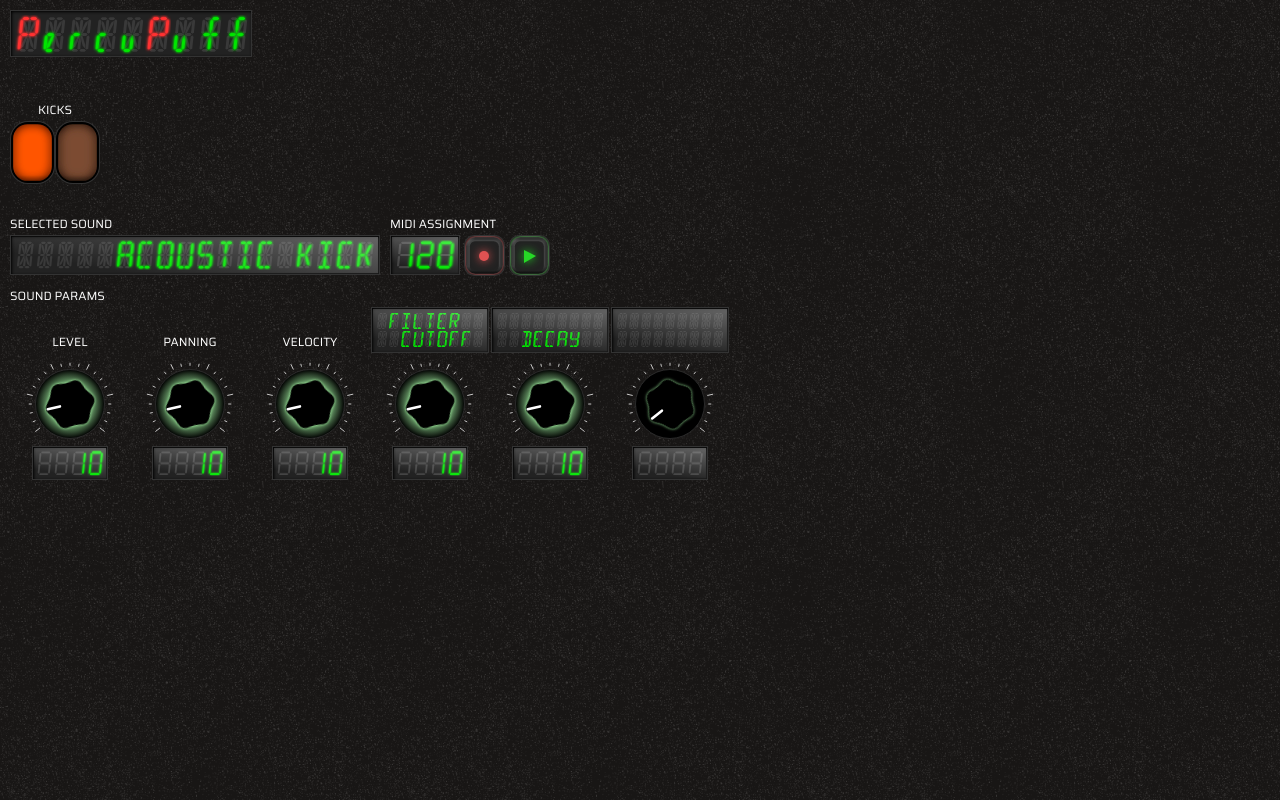
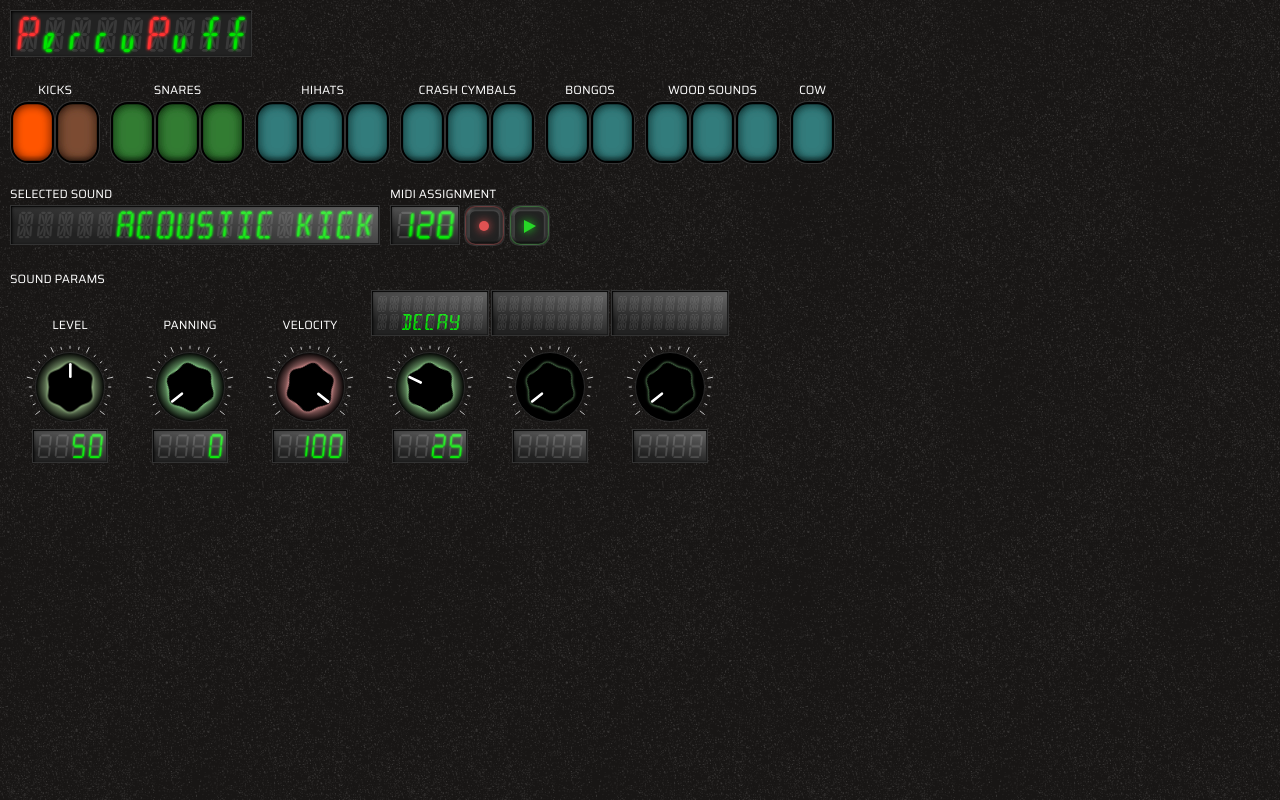
Before and after one commit to lilyvanoekel/percupuff, a React (Vite) app in the folder view/: page / in a window 1280 px wide. Built offline with nearby package versions, Linux system fonts and the light colour scheme.

Commit message:
gui/params optimization

```diff
--- a/view/src/ParamStore.tsx
+++ b/view/src/ParamStore.tsx
@@ -5,66 +5,18 @@
 import React, { createContext, useState, useContext, useEffect } from "react";
 import { debounce } from "./common/debounce";
 import { getPatchConnection } from "./common/patchConnection";
-
-export const instruments = {
-  bd1: { name: "Acoustic Kick" },
-  bd2: { name: "Electric Kick" },
-} as const;
-
-export type InstrumentKey = keyof typeof instruments;
-type InstrumentParams =
-  | `${InstrumentKey}Level`
-  | `${InstrumentKey}Panning`
-  | `${InstrumentKey}Velocity`;
-
-export interface ParamState extends Record<InstrumentParams, number> {
-  mainLevel: number;
-  bd1Decay: number;
-}
-
-export type Param = keyof ParamState;
+import { Param, paramDefaults, ParamState } from "./params";
 
 type ParamUpdater = <K extends keyof ParamState>(
-  key: K
-) => (value: ParamState[K]) => void;
+  key: K,
+  value: ParamState[K]
+) => void;
 
 interface ParamStoreContextType {
   paramState: ParamState;
   setParams: (value: Partial<ParamState>) => void;
   updateParam: ParamUpdater;
 }
-
-type Min = number;
-type Max = number;
-type Step = number;
-
-const initialStateInstrumentParams = Object.fromEntries(
-  Object.keys(instruments).flatMap((instrumentKey) => [
-    [instrumentKey + "Level", 50],
-    [instrumentKey + "Panning", 0],
-    [instrumentKey + "Velocity", 100],
-  ])
-) as Record<InstrumentParams, number>;
-
-const instrumentParamsRange = Object.fromEntries(
-  Object.keys(instruments).flatMap((instrumentKey) => [
-    [instrumentKey + "Level", [0, 100, 1]],
-    [instrumentKey + "Panning", [-100, 100, 0]],
-    [instrumentKey + "Velocity", [0, 100, 1]],
-  ])
-) as Record<InstrumentParams, [Min, Max, Step]>;
-
-const initialState: ParamState = {
-  mainLevel: 10,
-  bd1Decay: 25,
-  ...initialStateInstrumentParams,
-};
-
-export const paramRange: Record<Param, [Min, Max, Step]> = {
-  mainLevel: [0, 100, 1],
-  bd1Decay: [15, 60, 1],
-  ...instrumentParamsRange,
-};
 
 const ParamStoreContext = createContext<ParamStoreContextType | undefined>(
   undefined
@@ -83,15 +35,14 @@ const paramToDsp = debounce((value: Partial<ParamState>) => {
 export const ParamStoreProvider: React.FC<{ children: React.ReactNode }> = ({
   children,
 }) => {
-  const [state, setState] = useState<ParamState>(initialState);
+  const [state, setState] = useState<ParamState>(paramDefaults);
 
   const setParams = (value: Partial<ParamState>) => {
     paramToDsp(value);
     setState((prevState) => ({ ...prevState, ...value }));
   };
 
-  const updateParam: ParamUpdater = (key) => (value) =>
-    setParams({ [key]: value });
+  const updateParam: ParamUpdater = (key, value) => setParams({ [key]: value });
 
   useEffect(() => {
     const patchConnection = getPatchConnection();
@@ -108,7 +59,7 @@ export const ParamStoreProvider: React.FC<{ children: React.ReactNode }> = ({
     };
 
     patchConnection?.addAllParameterListener(listener);
-    for (const key in initialState) {
+    for (const key in paramDefaults) {
       patchConnection?.requestParameterValue(key);
     }
     return () => {
--- a/view/src/StoredStateStore.tsx
+++ b/view/src/StoredStateStore.tsx
@@ -5,7 +5,7 @@
  */
 
 import React, { createContext, useState, useContext } from "react";
-import { InstrumentKey } from "./ParamStore";
+import { InstrumentKey } from "./params";
 
 export interface StoredState {
   selectedInstrument: InstrumentKey;
@@ -14,7 +14,7 @@ export interface StoredState {
 export type StoredStateItem = keyof StoredState;
 
 const initialState: StoredState = {
-  selectedInstrument: "bd1",
+  selectedInstrument: "kick1",
 };
 
 type StoredStateUpdater = <K extends keyof StoredState>(
--- a/view/src/components/InstrumentPicker.tsx
+++ b/view/src/components/InstrumentPicker.tsx
@@ -1,5 +1,10 @@
 import { HSL } from "../common/color/hsl";
-import { InstrumentKey } from "../ParamStore";
+import {
+  groupColors,
+  instrumentGroups,
+  InstrumentKey,
+  instrumentsByGroup,
+} from "../params";
 import { useStoredStateStore } from "../StoredStateStore";
 import { Button2 } from "./elements/Button2";
 import { Label } from "./elements/Label";
@@ -7,8 +12,8 @@ import { Label } from "./elements/Label";
 export const InstrumentGroup: React.FC<{
   name: string;
   instrumentIds: InstrumentKey[];
-  hue: number;
-}> = ({ name, instrumentIds, hue }) => {
+  color: HSL;
+}> = ({ name, instrumentIds, color }) => {
   const { storedState, updateStoredStateItem } = useStoredStateStore();
 
   return (
@@ -20,7 +25,7 @@ export const InstrumentGroup: React.FC<{
         {instrumentIds.map((id) => (
           <div key={id}>
             <Button2
-              color={HSL(hue, 42, 34)}
+              color={color}
               width={45}
               height={63}
               active={storedState.selectedInstrument === id}
@@ -35,10 +40,19 @@ export const InstrumentGroup: React.FC<{
   );
 };
 
-export const InstrumentPicker: React.FC = () => (
-  <div style={{ padding: "10px" }}>
-    <InstrumentGroup name="Kicks" instrumentIds={["bd1", "bd2"]} hue={20} />
-    {/* <InstrumentGroup name="Snares" instrumentIds={[2, 3]} hue={120} />
-    <InstrumentGroup name="Hihats" instrumentIds={[4, 5, 6]} hue={180} /> */}
-  </div>
-);
+export const InstrumentPicker: React.FC = () => {
+  // instrumentGroup
+
+  return (
+    <div style={{ paddingLeft: "10px" }}>
+      {instrumentGroups.map((groupName) => (
+        <InstrumentGroup
+          key={groupName}
+          name={groupName}
+          instrumentIds={instrumentsByGroup[groupName]}
+          color={groupColors[groupName]}
+        />
+      ))}
+    </div>
+  );
+};
--- a/view/src/components/Logo.tsx
+++ b/view/src/components/Logo.tsx
@@ -1,7 +1,7 @@
 import { SixteenSegment } from "./elements/SixteenSegment";
 
 export const Logo = () => (
-  <div style={{ padding: "10px" }}>
+  <div style={{ padding: "10px", paddingBottom: "20px" }}>
     <div
       style={{
         lineHeight: "1",
@@ -11,7 +11,6 @@ export const Logo = () => (
         boxShadow: "1px 1px 3px 0px #000000 inset",
         width: "242px",
         boxSizing: "border-box",
-        marginBottom: "20px",
         display: "flex",
       }}
     >
--- a/view/src/components/elements/Button.tsx
+++ b/view/src/components/elements/Button.tsx
@@ -13,7 +13,14 @@ export const Button: React.FC<{
   const borderWidthBottomLeft = height / 16;
   const borderRadius = height / 4;
   return (
-    <InlineBlock style={{ position: "relative", cursor: "pointer", ...style }}>
+    <InlineBlock
+      style={{
+        position: "relative",
+        cursor: "pointer",
+        lineHeight: "0",
+        ...style,
+      }}
+    >
       <svg width={width} height={height} xmlns="http://www.w3.org/2000/svg">
         <defs>
           <filter
--- a/view/src/components/elements/LetterDisplay.tsx
+++ b/view/src/components/elements/LetterDisplay.tsx
@@ -6,7 +6,7 @@ export const LetterDisplay: React.FC<{
   letterHeight: number;
   lineLength: number;
   numberOfLines: number;
-  text: string[];
+  text?: string[];
   color: "green" | "red";
   align?: "left" | "right" | "center";
   style?: React.CSSProperties;
@@ -33,7 +33,7 @@ export const LetterDisplay: React.FC<{
       }}
     >
       {[...Array(numberOfLines).keys()].map((lineIndex) => {
-        const lineText = text[lineIndex] || "";
+        const lineText = text?.[lineIndex] || "";
         let paddingSpaces = "";
 
         if (align === "right" && lineText.length < lineLength) {
--- a/view/src/components/elements/ParamKnob.tsx
+++ b/view/src/components/elements/ParamKnob.tsx
@@ -1,5 +1,6 @@
-import React from "react";
-import { useParamStore, Param } from "../../ParamStore";
+import React, { useEffect, useRef } from "react";
+import { useParamStore } from "../../ParamStore";
+import { Param } from "../../params";
 import { Knob } from "./knob/Knob";
 import { Digit } from "./Digit";
 
@@ -18,6 +19,11 @@ export const ParamKnob: React.FC<{
 }> = ({ param, width = 120, height = 154 }) => {
   const { paramState, updateParam } = useParamStore();
 
+  const paramRef = useRef(param);
+  useEffect(() => {
+    paramRef.current = param;
+  }, [param]);
+
   const digitHeight = height - width;
   const digitWidth = (digitHeight / 3) * 2;
   const marginAdjust = height / 40;
@@ -28,14 +34,15 @@ export const ParamKnob: React.FC<{
     : Array(4).fill(undefined);
 
   const value = param ? paramState[param] : 0;
-  const setValue = param ? updateParam(param) : (_: number) => {};
 
   return (
     <div style={{ width: `${width}px`, height: `${height}px` }}>
       <div>
         <Knob
           value={value}
-          setValue={setValue}
+          setValue={(v) => {
+            paramRef.current && updateParam(paramRef.current, v);
+          }}
           width={width}
           height={width}
           disabled={!param}
--- a/view/src/components/elements/knob/Knob.tsx
+++ b/view/src/components/elements/knob/Knob.tsx
@@ -95,11 +95,10 @@ export const Knob: React.FC<{
   const totalAngle = 360 - gapWidth;
   const angleStep = totalAngle / numLines;
 
+  // Intentionally not normalizing angle so that animation doesn't go through the knob's deadzone
   let angle = (value / 100) * (270 - angleStep);
   angle += 90 + gapWidth * 0.5 + angleStep * 0.5;
-
   angle += 180;
-  angle = angle % 360;
 
   // Adjust for the knob's size discrepancy within the SVG
   const knobWidth = 109.89 * (width / 120);
@@ -168,6 +167,8 @@ export const Knob: React.FC<{
           transformOrigin: `${originX}px ${originY}px`,
           transform: `rotate(${angle}deg) scale(0.6)`,
           cursor: "move",
+          transition:
+            lastPosRef.current === null ? "transform 0.5s ease" : "none",
         }}
         onMouseDown={handleMouseDown}
         onTouchStart={handleTouchStart}
--- a/view/src/components/instrument-config/NameDisplay.tsx
+++ b/view/src/components/instrument-config/NameDisplay.tsx
@@ -1,4 +1,4 @@
-import { instruments } from "../../ParamStore";
+import { instruments } from "../../params";
 import { useStoredStateStore } from "../../StoredStateStore";
 import { Label } from "../elements/Label";
 import { LetterDisplay } from "../elements/LetterDisplay";
--- a/view/src/components/instrument-config/ParamGrid.tsx
+++ b/view/src/components/instrument-config/ParamGrid.tsx
@@ -1,3 +1,10 @@
+import {
+  instrumentKeyToLevelParam,
+  instrumentKeyToPanningParam,
+  instrumentKeyToVelocityParam,
+  instrumentToCustomParam,
+} from "../../params";
+import { useStoredStateStore } from "../../StoredStateStore";
 import { Label } from "../elements/Label";
 import { LetterDisplay } from "../elements/LetterDisplay";
 import { ParamKnob } from "../elements/ParamKnob";
@@ -5,8 +12,12 @@ import { ParamKnob } from "../elements/ParamKnob";
 import styles from "./ParamGrid.module.css";
 
 export const ParamGrid: React.FC = () => {
+  const { storedState } = useStoredStateStore();
+  const customParams =
+    instrumentToCustomParam[storedState.selectedInstrument] ?? [];
+
   return (
-    <>
+    <div style={{ marginTop: "20px" }}>
       <div>
         <Label>Sound Params</Label>
       </div>
@@ -26,7 +37,7 @@ export const ParamGrid: React.FC = () => {
             letterHeight={18}
             lineLength={9}
             numberOfLines={2}
-            text={["FILTER", "CUTOFF"]}
+            text={customParams[0]?.[1]}
             color="green"
             align="center"
           />
@@ -37,7 +48,7 @@ export const ParamGrid: React.FC = () => {
             letterHeight={18}
             lineLength={9}
             numberOfLines={2}
-            text={["", "DECAY"]}
+            text={customParams[1]?.[1]}
             color="green"
             align="center"
           />
@@ -48,30 +59,42 @@ export const ParamGrid: React.FC = () => {
             letterHeight={18}
             lineLength={9}
             numberOfLines={2}
-            text={["", ""]}
+            text={customParams[2]?.[1]}
             color="green"
             align="center"
           />
         </div>
         <div style={{ marginTop: "6px" }}>
-          <ParamKnob param="mainLevel" width={90} height={115.5} />
+          <ParamKnob
+            param={instrumentKeyToLevelParam(storedState.selectedInstrument)}
+            width={90}
+            height={115.5}
+          />
         </div>
         <div style={{ marginTop: "6px" }}>
-          <ParamKnob param="mainLevel" width={90} height={115.5} />
+          <ParamKnob
+            param={instrumentKeyToPanningParam(storedState.selectedInstrument)}
+            width={90}
+            height={115.5}
+          />
         </div>
         <div style={{ marginTop: "6px" }}>
-          <ParamKnob param="mainLevel" width={90} height={115.5} />
+          <ParamKnob
+            param={instrumentKeyToVelocityParam(storedState.selectedInstrument)}
+            width={90}
+            height={115.5}
+          />
         </div>
         <div style={{ marginTop: "6px" }}>
-          <ParamKnob param="mainLevel" width={90} height={115.5} />
+          <ParamKnob param={customParams[0]?.[0]} width={90} height={115.5} />
         </div>
         <div style={{ marginTop: "6px" }}>
-          <ParamKnob param="mainLevel" width={90} height={115.5} />
+          <ParamKnob param={customParams[1]?.[0]} width={90} height={115.5} />
         </div>
         <div style={{ marginTop: "6px" }}>
-          <ParamKnob width={90} height={115.5} />
+          <ParamKnob param={customParams[2]?.[0]} width={90} height={115.5} />
         </div>
       </div>
-    </>
+    </div>
   );
 };
--- /dev/null
+++ b/view/src/params.ts
@@ -0,0 +1,126 @@
+import { HSL } from "./common/color/hsl";
+
+export const instruments = {
+  kick1: { name: "Acoustic Kick", group: "Kicks" },
+  kick2: { name: "Electric Kick", group: "Kicks" },
+
+  snare1: { name: "Acoustic Snare", group: "Snares" },
+  snare2: { name: "Electric Snare", group: "Snares" },
+  clap1: { name: "Clap", group: "Snares" },
+
+  hihat1: { name: "Closed Hihat", group: "Hihats" },
+  hihat2: { name: "Pedal Hihat", group: "Hihats" },
+  hihat3: { name: "Open Hihat", group: "Hihats" },
+
+  crash1: { name: "Crash Cymbal 1", group: "Crash Cymbals" },
+  crash2: { name: "Crash Cymbal 2", group: "Crash Cymbals" },
+  crash3: { name: "Crash Cymbal 3", group: "Crash Cymbals" },
+
+  bongo1: { name: "High Bongo", group: "Bongos" },
+  bongo2: { name: "Low Bongo", group: "Bongos" },
+
+  claves1: { name: "Claves", group: "Wood Sounds" },
+  wood1: { name: "High Wood Block", group: "Wood Sounds" },
+  wood2: { name: "Low Wood Block", group: "Wood Sounds" },
+
+  Cowbell: { name: "Cowbell", group: "Cow" },
+} as const;
+
+export const instrumentGroups = Array.from(
+  new Set(Object.values(instruments).map((instrument) => instrument.group))
+);
+
+export type InstrumentGroup = (typeof instrumentGroups)[number];
+
+export const groupColors: Record<InstrumentGroup, HSL> = {
+  Kicks: HSL(20, 42, 34),
+  Snares: HSL(120, 42, 34),
+  Hihats: HSL(180, 42, 34),
+  ["Crash Cymbals"]: HSL(180, 42, 34),
+  Bongos: HSL(180, 42, 34),
+  ["Wood Sounds"]: HSL(180, 42, 34),
+  Cow: HSL(180, 42, 34),
+};
+
+export type InstrumentKey = keyof typeof instruments;
+
+export type InstrumentParams =
+  | `${InstrumentKey}Level`
+  | `${InstrumentKey}Panning`
+  | `${InstrumentKey}Velocity`;
+
+export interface ParamState extends Record<InstrumentParams, number> {
+  mainLevel: number;
+  kick1Decay: number;
+}
+
+export type Param = keyof ParamState;
+
+type Min = number;
+type Max = number;
+type Step = number;
+
+const initialStateInstrumentParams = Object.fromEntries(
+  Object.keys(instruments).flatMap((instrumentKey) => [
+    [instrumentKey + "Level", 50],
+    [instrumentKey + "Panning", 0],
+    [instrumentKey + "Velocity", 100],
+  ])
+) as Record<InstrumentParams, number>;
+
+const instrumentParamsRange = Object.fromEntries(
+  Object.keys(instruments).flatMap((instrumentKey) => [
+    [instrumentKey + "Level", [0, 100, 1]],
+    [instrumentKey + "Panning", [-100, 100, 0]],
+    [instrumentKey + "Velocity", [0, 100, 1]],
+  ])
+) as Record<InstrumentParams, [Min, Max, Step]>;
+
+export const paramDefaults: ParamState = {
+  mainLevel: 10,
+  kick1Decay: 25,
+  ...initialStateInstrumentParams,
+};
+
+export const paramRange: Record<Param, [Min, Max, Step]> = {
+  mainLevel: [0, 100, 1],
+  kick1Decay: [15, 60, 1],
+  ...instrumentParamsRange,
+};
+
+export const instrumentKeyToLevelParam = <K extends InstrumentKey>(
+  key: K
+): Param => {
+  return `${key}Level`;
+};
+
+export const instrumentKeyToPanningParam = <K extends InstrumentKey>(
+  key: K
+): Param => {
+  return `${key}Panning`;
+};
+
+export const instrumentKeyToVelocityParam = <K extends InstrumentKey>(
+  key: K
+): Param => {
+  return `${key}Velocity`;
+};
+
+type CustomParamName = string[];
+export const instrumentToCustomParam: Partial<
+  Record<InstrumentKey, [Param, CustomParamName][]>
+> = {
+  kick1: [["kick1Decay", ["", "DECAY"]]],
+};
+
+export const instrumentsByGroup: Record<InstrumentGroup, InstrumentKey[]> =
+  Object.keys(instruments).reduce((acc, key) => {
+    const group = instruments[key as keyof typeof instruments].group;
+
+    if (!acc[group]) {
+      acc[group] = [];
+    }
+
+    acc[group].push(key as keyof typeof instruments);
+    return acc;
+  }, {} as Record<string, (keyof typeof instruments)[]>);
```
